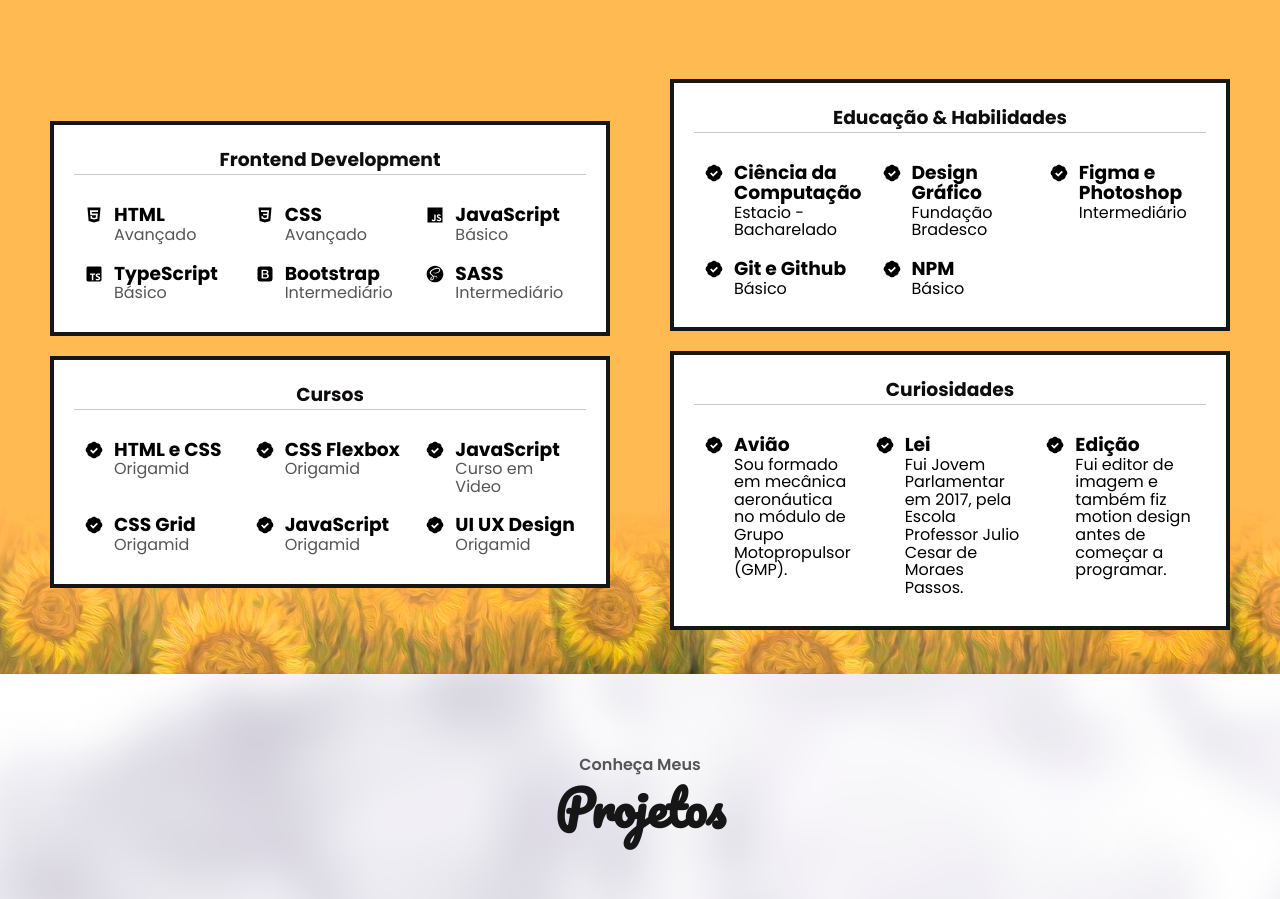
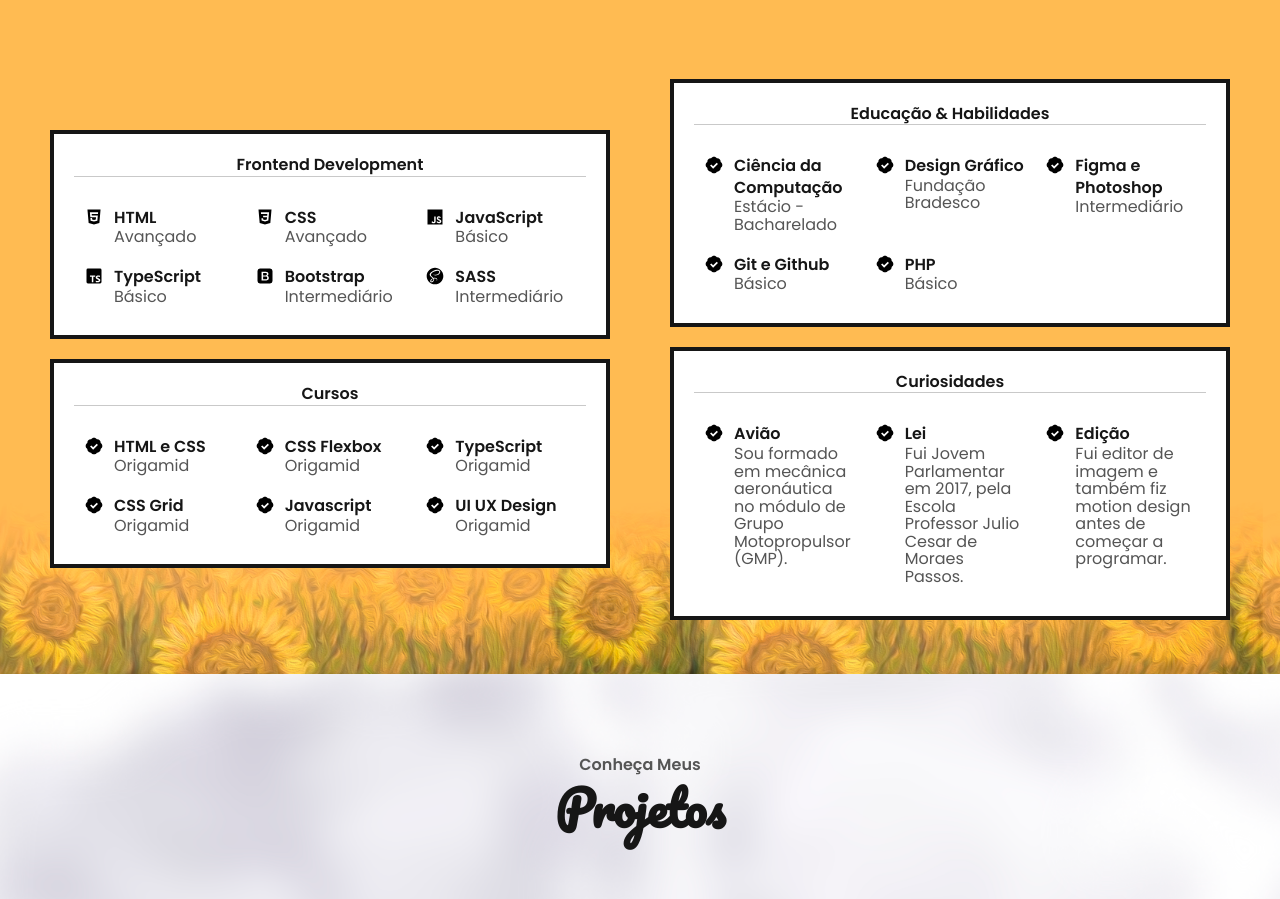
Before and after one commit to JoaoCube/Portfolio, a plain HTML site: page index.html in a window 1280 px wide. Shown: the part 1821-2720 px from the top of the page. Drawn offline with Linux system fonts and the light colour scheme.

Commit message:
correcao de tipografia na section experiencia

```diff
--- a/css/Home/experiencia.css
+++ b/css/Home/experiencia.css
@@ -52,9 +52,6 @@
   text-align: center;
   margin-bottom: 20px;
   border-bottom: 1px solid var(--cor-8);
-}
-.xp-left p {
-  color: var(--cor-5);
 }
 .xp-left ul {
   width: 100%;
--- a/index.html
+++ b/index.html
@@ -118,16 +118,16 @@
           <div class="xp-cards">
 
             <div class="xp-left animated_left">
-              <h1 class="cor-2">Frontend Development</h1>
+              <h1 class="cor-3 font1-bold-Pp">Frontend Development</h1>
 
               <ul>
                 <li>
                   <div class="icon">
                     <img src="./Assets/icons/html5.svg" alt="verificado" width="20px" height="20px">
                   </div>
-                  <div class="text-xp font1-normal3-Pp">
-                    <h1>HTML</h1>
-                    <p>Avançado</p>
+                  <div class="text-xp">
+                    <h1 class="cor-3 font1-bold-Pp">HTML</h1>
+                    <p class="cor-5 font1-normal3-Pp">Avançado</p>
                   </div>
 
                 </li> <!-- HTML -->
@@ -136,9 +136,9 @@
                   <div class="icon">
                     <img src="./Assets/icons/css3.svg" alt="verificado" width="20px" height="20px">
                   </div>
-                  <div class="text-xp font1-normal3-Pp">
-                    <h1>CSS</h1>
-                    <p>Avançado</p>
+                  <div class="text-xp">
+                    <h1 class="cor-3 font1-bold-Pp">CSS</h1>
+                    <p class="cor-5 font1-normal3-Pp">Avançado</p>
                   </div>
 
                 </li> <!-- CSS -->
@@ -147,9 +147,9 @@
                   <div class="icon">
                     <img src="./Assets/icons/javascript.svg" alt="verificado" width="20px" height="20px">
                   </div>
-                  <div class="text-xp font1-normal3-Pp">
-                    <h1>JavaScript</h1>
-                    <p>Básico</p>
+                  <div class="text-xp">
+                    <h1 class="cor-3 font1-bold-Pp">JavaScript</h1>
+                    <p class="cor-5 font1-normal3-Pp">Básico</p>
                   </div>
 
                 </li> <!-- JS -->
@@ -158,9 +158,9 @@
                   <div class="icon">
                     <img src="./Assets/icons/typescript.svg" alt="verificado" width="20px" height="20px">
                   </div>
-                  <div class="text-xp font1-normal3-Pp">
-                    <h1>TypeScript</h1>
-                    <p>Básico</p>
+                  <div class="text-xp">
+                    <h1 class="cor-3 font1-bold-Pp">TypeScript</h1>
+                    <p class="cor-5 font1-normal3-Pp">Básico</p>
                   </div>
 
                 </li> <!-- TYPESCRIPT -->
@@ -169,9 +169,9 @@
                   <div class="icon">
                     <img src="./Assets/icons/bootstrap.svg" alt="verificado" width="20px" height="20px">
                   </div>
-                  <div class="text-xp font1-normal3-Pp">
-                    <h1>Bootstrap</h1>
-                    <p>Intermediário</p>
+                  <div class="text-xp">
+                    <h1 class="cor-3 font1-bold-Pp">Bootstrap</h1>
+                    <p class="cor-5 font1-normal3-Pp">Intermediário</p>
                   </div>
 
                 </li> <!-- UI -->
@@ -180,9 +180,9 @@
                   <div class="icon">
                     <img src="./Assets/icons/sass.svg" alt="verificado" width="20px" height="20px">
                   </div>
-                  <div class="text-xp font1-normal3-Pp">
-                    <h1>SASS</h1>
-                    <p>Intermediário</p>
+                  <div class="text-xp">
+                    <h1 class="cor-3 font1-bold-Pp">SASS</h1>
+                    <p class="cor-5 font1-normal3-Pp">Intermediário</p>
                   </div>
                 </li> <!-- SASS -->
 
@@ -190,15 +190,16 @@
             </div>
 
             <div class="xp-left dois animated_left">
-              <h1 class="cor-2">Cursos</h1>
+              <h1 class="cor-3 font1-bold-Pp">Cursos</h1>
+
               <ul>
                 <li>
                   <div class="icon">
                     <img src="./Assets/icons/verificado.svg" alt="verificado" width="20px" height="20px">
                   </div>
-                  <div class="text-xp font1-normal3-Pp">
-                    <h1>HTML e CSS</h1>
-                    <p>Origamid</p>
+                  <div class="text-xp">
+                    <h1 class="cor-3 font1-bold-Pp">HTML e CSS</h1>
+                    <p class="cor-5 font1-normal3-Pp">Origamid</p>
                   </div>
 
                 </li> <!-- HTML -->
@@ -207,9 +208,9 @@
                   <div class="icon">
                     <img src="./Assets/icons/verificado.svg" alt="verificado" width="20px" height="20px">
                   </div>
-                  <div class="text-xp font1-normal3-Pp">
-                    <h1>CSS Flexbox</h1>
-                    <p>Origamid</p>
+                  <div class="text-xp">
+                    <h1 class="cor-3 font1-bold-Pp">CSS Flexbox</h1>
+                    <p class="cor-5 font1-normal3-Pp">Origamid</p>
                   </div>
 
                 </li> <!-- CSS -->
@@ -218,9 +219,9 @@
                   <div class="icon">
                     <img src="./Assets/icons/verificado.svg" alt="verificado" width="20px" height="20px">
                   </div>
-                  <div class="text-xp font1-normal3-Pp">
-                    <h1>JavaScript</h1>
-                    <p>Curso em Video</p>
+                  <div class="text-xp">
+                    <h1 class="cor-3 font1-bold-Pp">TypeScript</h1>
+                    <p class="cor-5 font1-normal3-Pp">Origamid</p>
                   </div>
 
                 </li> <!-- JS -->
@@ -229,9 +230,9 @@
                   <div class="icon">
                     <img src="./Assets/icons/verificado.svg" alt="verificado" width="20px" height="20px">
                   </div>
-                  <div class="text-xp font1-normal3-Pp">
-                    <h1>CSS Grid</h1>
-                    <p>Origamid</p>
+                  <div class="text-xp">
+                    <h1 class="cor-3 font1-bold-Pp">CSS Grid</h1>
+                    <p class="cor-5 font1-normal3-Pp">Origamid</p>
                   </div>
 
                 </li> <!-- TYPESCRIPT -->
@@ -240,9 +241,9 @@
                   <div class="icon">
                     <img src="./Assets/icons/verificado.svg" alt="verificado" width="20px" height="20px">
                   </div>
-                  <div class="text-xp font1-normal3-Pp">
-                    <h1>JavaScript</h1>
-                    <p>Origamid</p>
+                  <div class="text-xp">
+                    <h1 class="cor-3 font1-bold-Pp">Javascript</h1>
+                    <p class="cor-5 font1-normal3-Pp">Origamid</p>
                   </div>
 
                 </li> <!-- UI -->
@@ -251,89 +252,90 @@
                   <div class="icon">
                     <img src="./Assets/icons/verificado.svg" alt="verificado" width="20px" height="20px">
                   </div>
-                  <div class="text-xp font1-normal3-Pp">
-                    <h1>UI UX Design</h1>
-                    <p>Origamid</p>
+                  <div class="text-xp">
+                    <h1 class="cor-3 font1-bold-Pp">UI UX Design</h1>
+                    <p class="cor-5 font1-normal3-Pp">Origamid</p>
                   </div>
                 </li> <!-- SASS -->
 
               </ul>
+
             </div>
           </div>
 
           <div class="xp-cards">
             <div class="xp-right animated_left">
-              <h1 class="cor-2">Educação & Habilidades</h1>
+              <h1 class="cor-3 font1-bold-Pp">Educação & Habilidades</h1>
 
               <ul>
                 <li>
                   <div class="icon">
                     <img src="./Assets/icons/verificado.svg" alt="verificado" width="20px" height="20px">
                   </div>
-                  <div class="text-xp font1-normal3-Pp">
-                    <h1>Ciência da Computação</h1>
-                    <p>Estacio - Bacharelado</p>
+                  <div class="text-xp">
+                    <h1 class="cor-3 font1-bold-Pp">Ciência da Computação</h1>
+                    <p class="cor-5 font1-normal3-Pp">Estácio - Bacharelado</p>
                   </div>
 
-                </li> <!-- FACULDADE -->
+                </li>
 
                 <li>
                   <div class="icon">
                     <img src="./Assets/icons/verificado.svg" alt="verificado" width="20px" height="20px">
                   </div>
-                  <div class="text-xp font1-normal3-Pp">
-                    <h1>Design Gráfico</h1>
-                    <p>Fundação Bradesco</p>
+                  <div class="text-xp">
+                    <h1 class="cor-3 font1-bold-Pp">Design Gráfico</h1>
+                    <p class="cor-5 font1-normal3-Pp">Fundação Bradesco</p>
                   </div>
 
-                </li> <!-- DESIGN -->
+                </li>
 
                 <li>
                   <div class="icon">
                     <img src="./Assets/icons/verificado.svg" alt="verificado" width="20px" height="20px">
                   </div>
-                  <div class="text-xp font1-normal3-Pp">
-                    <h1>Figma e Photoshop</h1>
-                    <p>Intermediário</p>
+                  <div class="text-xp">
+                    <h1 class="cor-3 font1-bold-Pp">Figma e Photoshop</h1>
+                    <p class="cor-5 font1-normal3-Pp">Intermediário</p>
                   </div>
 
-                </li> <!-- FIGMA -->
+                </li>
 
                 <li>
                   <div class="icon">
                     <img src="./Assets/icons/verificado.svg" alt="verificado" width="20px" height="20px">
                   </div>
-                  <div class="text-xp font1-normal3-Pp">
-                    <h1>Git e Github</h1>
-                    <p>Básico</p>
+                  <div class="text-xp">
+                    <h1 class="cor-3 font1-bold-Pp">Git e Github</h1>
+                    <p class="cor-5 font1-normal3-Pp">Básico</p>
                   </div>
 
-                </li> <!-- GIT GITHUB -->
+                </li>
 
                 <li>
                   <div class="icon">
                     <img src="./Assets/icons/verificado.svg" alt="verificado" width="20px" height="20px">
                   </div>
-                  <div class="text-xp font1-normal3-Pp">
-                    <h1>NPM</h1>
-                    <p>Básico</p>
+                  <div class="text-xp">
+                    <h1 class="cor-3 font1-bold-Pp">PHP</h1>
+                    <p class="cor-5 font1-normal3-Pp">Básico</p>
                   </div>
 
-                </li> <!-- NPM -->
+                </li>
 
               </ul>
             </div>
             <div class="xp-right dois animated_left">
-              <h1 class="cor-2">Curiosidades</h1>
+              <h1 class="cor-3 font1-bold-Pp">Curiosidades</h1>
 
               <ul>
                 <li>
                   <div class="icon">
                     <img src="./Assets/icons/verificado.svg" alt="verificado" width="20px" height="20px">
                   </div>
-                  <div class="text-xp font1-normal3-Pp">
-                    <h1>Avião</h1>
-                    <p>Sou formado em mecânica aeronáutica no módulo de Grupo Motopropulsor (GMP).</p>
+                  <div class="text-xp">
+                    <h1 class="cor-3 font1-bold-Pp">Avião</h1>
+                    <p class="cor-5 font1-normal3-Pp">Sou formado em mecânica aeronáutica no módulo de Grupo Motopropulsor (GMP).</p>
                   </div>
 
                 </li>
@@ -343,8 +345,8 @@
                     <img src="./Assets/icons/verificado.svg" alt="verificado" width="20px" height="20px">
                   </div>
                   <div class="text-xp font1-normal3-Pp">
-                    <h1>Lei</h1>
-                    <p>Fui Jovem Parlamentar em 2017, pela Escola Professor Julio Cesar de Moraes Passos.</p>
+                    <h1 class="cor-3 font1-bold-Pp">Lei</h1>
+                    <p class="cor-5 font1-normal3-Pp">Fui Jovem Parlamentar em 2017, pela Escola Professor Julio Cesar de Moraes Passos.</p>
                   </div>
 
                 </li>
@@ -354,8 +356,8 @@
                     <img src="./Assets/icons/verificado.svg" alt="verificado" width="20px" height="20px">
                   </div>
                   <div class="text-xp font1-normal3-Pp">
-                    <h1>Edição</h1>
-                    <p>Fui editor de imagem e também fiz motion design antes de começar a programar.</p>
+                    <h1 class="cor-3 font1-bold-Pp">Edição</h1>
+                    <p class="cor-5 font1-normal3-Pp">Fui editor de imagem e também fiz motion design antes de começar a programar.</p>
                   </div>
 
                 </li>
```
